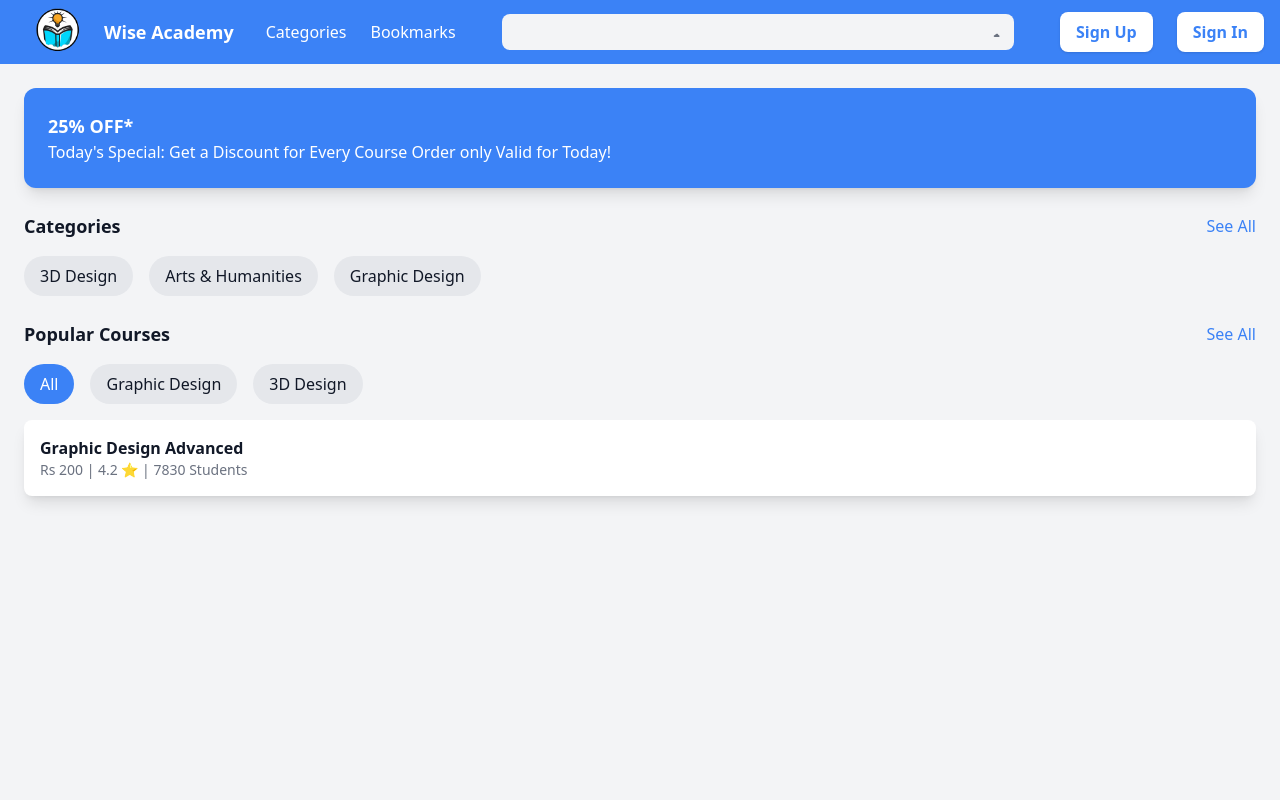
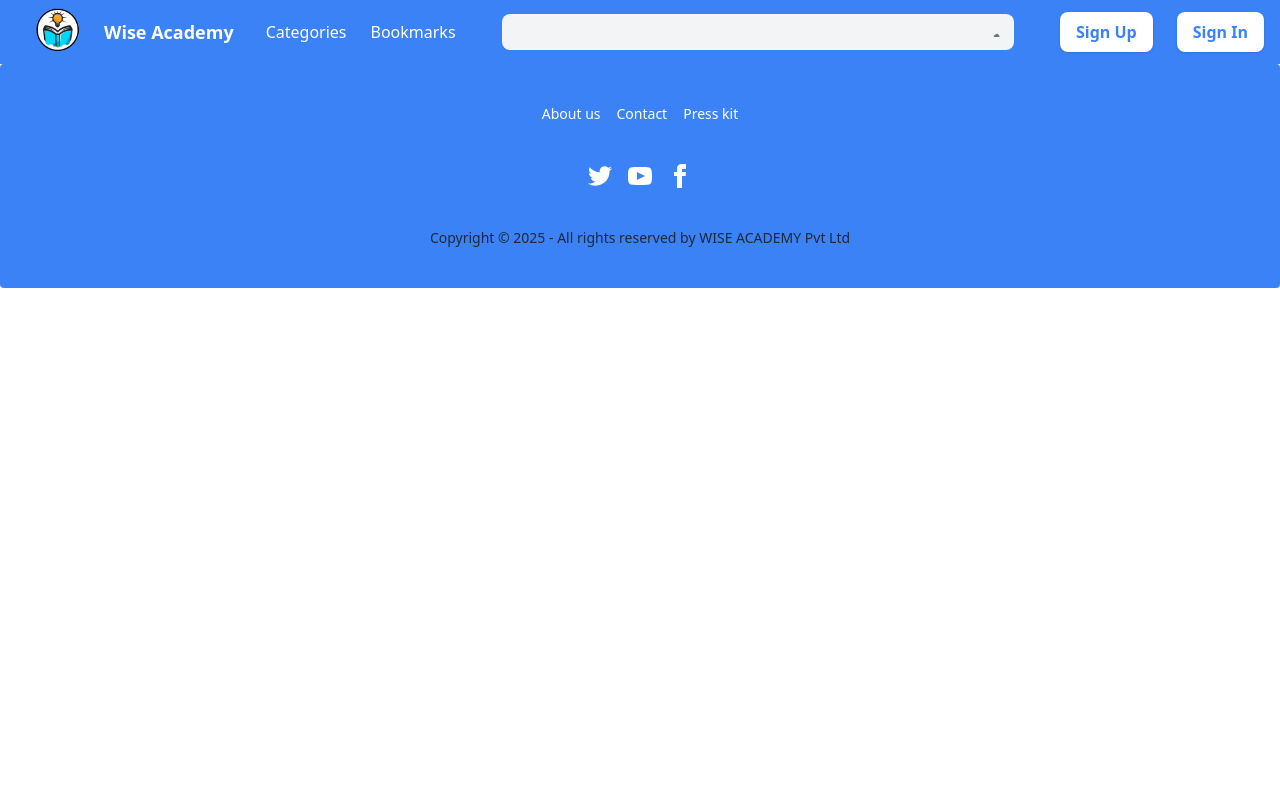
Before and after one commit to avishek100/wise_academy_frontend, a React (Vite) app: page / in a window 1280 px wide. Shown: the top 800 px of the page. Built offline with nearby package versions, Linux system fonts and the light colour scheme.

Commit message:
hero page completed

```diff
--- a/src/App.jsx
+++ b/src/App.jsx
@@ -5,15 +5,18 @@
 import Login from "./core/public/pages/Login.jsx";
 import Signup from "./core/public/pages/Signup.jsx";
 import Footer from "./components/Footer.jsx";
+import Hero from "./core/public/pages/Hero.jsx";
 
 const App = () => {
     return (
         <Router>
             <div className="app-container">
+
                 <Navbar />
                 <div className="main-content">
                     <Routes>
-                        <Route path="/" element={<Home />} />
+                        <Route path="/hero" element={<Hero />} />
+                        <Route path="home" element={<Home />} />
                         <Route path="/login" element={<Login />} />
                         <Route path="/signup" element={<Signup />} />
                         <Route path="/login" element={<Login />} />
--- a/src/components/Footer.jsx
+++ b/src/components/Footer.jsx
@@ -3,51 +3,75 @@
 const Footer = () => {
     return (
         <footer className="footer footer-center bg-blue-500 text-base-content rounded p-10">
+            {/* Navigation Links */}
             <nav className="text-white font-medium grid grid-flow-col gap-4">
-              <a className="link link-hover">About us</a>
-              <a className="link link-hover">Contact</a>
-              <a className="link link-hover">Press kit</a>
+                <a href="/about" className="link link-hover">About us</a>
+                <a href="/contact" className="link link-hover">Contact</a>
+                <a href="/press-kit" className="link link-hover">Press kit</a>
             </nav>
+
+            {/* Social Media Icons */}
             <nav>
                 <div className="text-white font-medium grid grid-flow-col gap-4">
-                  <a>
+                    {/* Twitter */}
+                    <a
+                        href="https://x.com/Lugahub"
+                        target="_blank"
+                        rel="noopener noreferrer"
+                        aria-label="Visit our Twitter page"
+                    >
                         <svg
                             xmlns="http://www.w3.org/2000/svg"
                             width="24"
                             height="24"
                             viewBox="0 0 24 24"
-                          className="fill-current">
-                          <path
-                              d="M24 4.557c-.883.392-1.832.656-2.828.775 1.017-.609 1.798-1.574 2.165-2.724-.951.564-2.005.974-3.127 1.195-.897-.957-2.178-1.555-3.594-1.555-3.179 0-5.515 2.966-4.797 6.045-4.091-.205-7.719-2.165-10.148-5.144-1.29 2.213-.669 5.108 1.523 6.574-.806-.026-1.566-.247-2.229-.616-.054 2.281 1.581 4.415 3.949 4.89-.693.188-1.452.232-2.224.084.626 1.956 2.444 3.379 4.6 3.419-2.07 1.623-4.678 2.348-7.29 2.04 2.179 1.397 4.768 2.212 7.548 2.212 9.142 0 14.307-7.721 13.995-14.646.962-.695 1.797-1.562 2.457-2.549z"></path>
+                            className="fill-current"
+                        >
+                            <path d="M24 4.557c-.883.392-1.832.656-2.828.775 1.017-.609 1.798-1.574 2.165-2.724-.951.564-2.005.974-3.127 1.195-.897-.957-2.178-1.555-3.594-1.555-3.179 0-5.515 2.966-4.797 6.045-4.091-.205-7.719-2.165-10.148-5.144-1.29 2.213-.669 5.108 1.523 6.574-.806-.026-1.566-.247-2.229-.616-.054 2.281 1.581 4.415 3.949 4.89-.693.188-1.452.232-2.224.084.626 1.956 2.444 3.379 4.6 3.419-2.07 1.623-4.678 2.348-7.29 2.04 2.179 1.397 4.768 2.212 7.548 2.212 9.142 0 14.307-7.721 13.995-14.646.962-.695 1.797-1.562 2.457-2.549z" />
                         </svg>
                     </a>
-                  <a>
-                      <svg
-                          //youtube
-                          xmlns="http://www.w3.org/2000/svg"
-                          width="24"
-                          height="24"
-                          viewBox="0 0 24 24"
-                          className="fill-current">
-                          <path
-                              d="M19.615 3.184c-3.604-.246-11.631-.245-15.23 0-3.897.266-4.356 2.62-4.385 8.816.029 6.185.484 8.549 4.385 8.816 3.6.245 11.626.246 15.23 0 3.897-.266 4.356-2.62 4.385-8.816-.029-6.185-.484-8.549-4.385-8.816zm-10.615 12.816v-8l8 3.993-8 4.007z"></path>
-                      </svg>
-                  </a>
-                  <a>
+
+                    {/* YouTube */}
+                    <a
+                        href="https://youtube.com/yourchannel"
+                        target="_blank"
+                        rel="noopener noreferrer"
+                        aria-label="Visit our YouTube channel"
+                    >
                         <svg
                             xmlns="http://www.w3.org/2000/svg"
                             width="24"
                             height="24"
                             viewBox="0 0 24 24"
-                          className="fill-current">
-                          <path
-                              d="M9 8h-3v4h3v12h5v-12h3.642l.358-4h-4v-1.667c0-.955.192-1.333 1.115-1.333h2.885v-5h-3.808c-3.596 0-5.192 1.583-5.192 4.615v3.385z"></path>
+                            className="fill-current"
+                        >
+                            <path d="M19.615 3.184c-3.604-.246-11.631-.245-15.23 0-3.897.266-4.356 2.62-4.385 8.816.029 6.185.484 8.549 4.385 8.816 3.6.245 11.626.246 15.23 0 3.897-.266 4.356-2.62 4.385-8.816-.029-6.185-.484-8.549-4.385-8.816zm-10.615 12.816v-8l8 3.993-8 4.007z" />
+                        </svg>
+                    </a>
+
+                    {/* Facebook */}
+                    <a
+                        href="https://www.facebook.com/profile.php?id=61571384313252"
+                        target="_blank"
+                        rel="noopener noreferrer"
+                        aria-label="Visit our Facebook page"
+                    >
+                        <svg
+                            xmlns="http://www.w3.org/2000/svg"
+                            width="24"
+                            height="24"
+                            viewBox="0 0 24 24"
+                            className="fill-current"
+                        >
+                            <path d="M9 8h-3v4h3v12h5v-12h3.642l.358-4h-4v-1.667c0-.955.192-1.333 1.115-1.333h2.885v-5h-3.808c-3.596 0-5.192 1.583-5.192 4.615v3.385z" />
                         </svg>
                     </a>
                 </div>
             </nav>
+
+            {/* Copyright Notice */}
             <aside>
-              <p>Copyright © {new Date().getFullYear()} - All right reserved by WISE ACADEMY Pvt Ltd</p>
+                <p>Copyright © {new Date().getFullYear()} - All rights reserved by WISE ACADEMY Pvt Ltd</p>
             </aside>
         </footer>
     );
--- a/src/components/Hero.jsx
+++ /dev/null
@@ -1,17 +0,0 @@
-import React from 'react';
-
-const Hero = () => {
-  return (
-    <div className="bg-gray-100 h-screen flex items-center justify-center">
-      <div className="text-center">
-        <h1 className="text-5xl font-bold mb-4">Welcome to MyWebsite</h1>
-        <p className="text-gray-600 text-lg mb-6">Build amazing websites with Tailwind CSS and React</p>
-        <button className="bg-blue-500 text-white py-2 px-6 rounded hover:bg-blue-700">
-          Get Started
-        </button>
-      </div>
-    </div>
-  );
-};
-
-export default Hero;
--- /dev/null
+++ b/src/core/public/pages/Hero.jsx
@@ -0,0 +1,46 @@
+import React from "react";
+
+const Hero = () => {
+    return (
+        <section className="bg-white text-white h-screen flex items-center">
+            <div className="container mx-auto px-4 flex flex-col md:flex-row items-center">
+                {/* Text Content */}
+                <div className="md:w-1/2 space-y-6">
+                    <h1 className="text-4xl md:text-6xl font-bold leading-tight">
+                        Unlock Your Potential with <span className="text-yellow-300">Wise Academy</span>
+                    </h1>
+                    <p className="text-lg md:text-xl text-black">
+                        Discover the best learning resources, books, and video lectures to
+                        achieve your dreams. Start your journey today!
+                    </p>
+                    <div className="space-x-4">
+                        <a
+                            href="#"
+                            className="bg-yellow-300 text-blue-500 py-3 px-6 rounded-lg font-semibold hover:bg-yellow-400 transition duration-300"
+                        >
+                            Get Started
+                        </a>
+                        <a
+                            href="#"
+                            className="bg-blue-500 border-2 dark:border-blue-500 py-3 px-6 rounded-lg font-semibold hover:bg-white hover:text-yellow-300
+                             transition duration-300"
+                        >
+                            Learn More
+                        </a>
+                    </div>
+                </div>
+
+                {/* Image/Illustration */}
+                <div className="md:w-1/2 mt-8 md:mt-0">
+                    <img
+                        src="src/assets/images/banner.png" // Replace with your image path
+                        alt="Learning Illustration"
+                        className="w-full"
+                    />
+                </div>
+            </div>
+        </section>
+    );
+};
+
+export default Hero;
```
Also changed, not shown: src/core/public/pages/signup.jsx (+8 -2 lines), 1 other file (tests, documents, lock files or other folders). Lines whose indentation alone changed are shown as unchanged.
